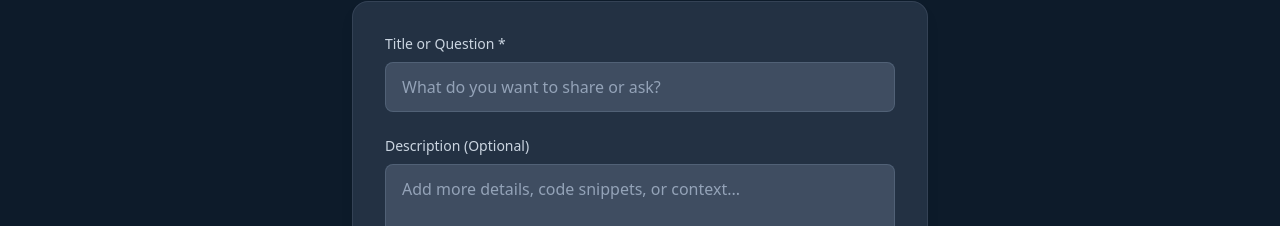
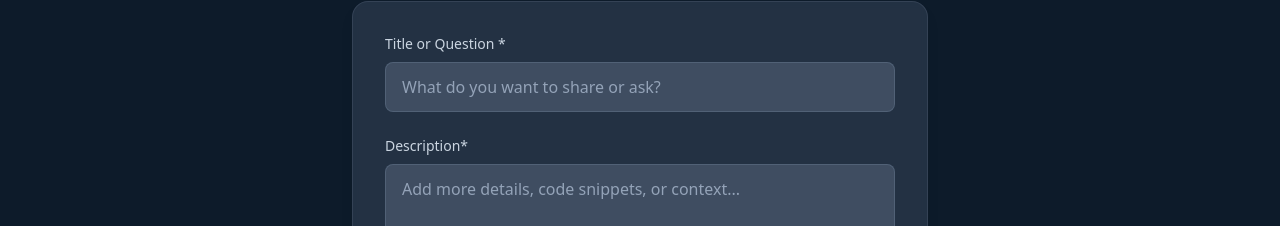
Before and after one commit to siddharth-rishabh/Senpaiya, a React (Vite) app in the folder Frontend/: page /create in a window 1280 px wide. Shown: the part 199-425 px from the top of the page. Built offline with nearby package versions, Linux system fonts and the light colour scheme.

Commit message:
added senpai and kohai details

```diff
--- a/Frontend/pages/CreateDrop.jsx
+++ b/Frontend/pages/CreateDrop.jsx
@@ -86,13 +86,14 @@ const CreateDrop = () => {
               {/* Description */}
               <div>
                 <label className="block text-slate-300 text-sm font-medium mb-2">
-                  Description (Optional)
+                  Description*
                 </label>
                 <textarea
                   rows="6"
                   placeholder="Add more details, code snippets, or context..."
                   value={description}
                   onChange={(e) => setDescription(e.target.value)}
+                  required
                   className="w-full px-4 py-3 bg-slate-600/80 border border-slate-500/50 rounded-lg text-white placeholder-slate-400 focus:border-blue-500 focus:outline-none focus:ring-2 focus:ring-blue-500/20 transition-all resize-none"
                 ></textarea>
                 <p className="text-slate-500 text-xs mt-2">
```
